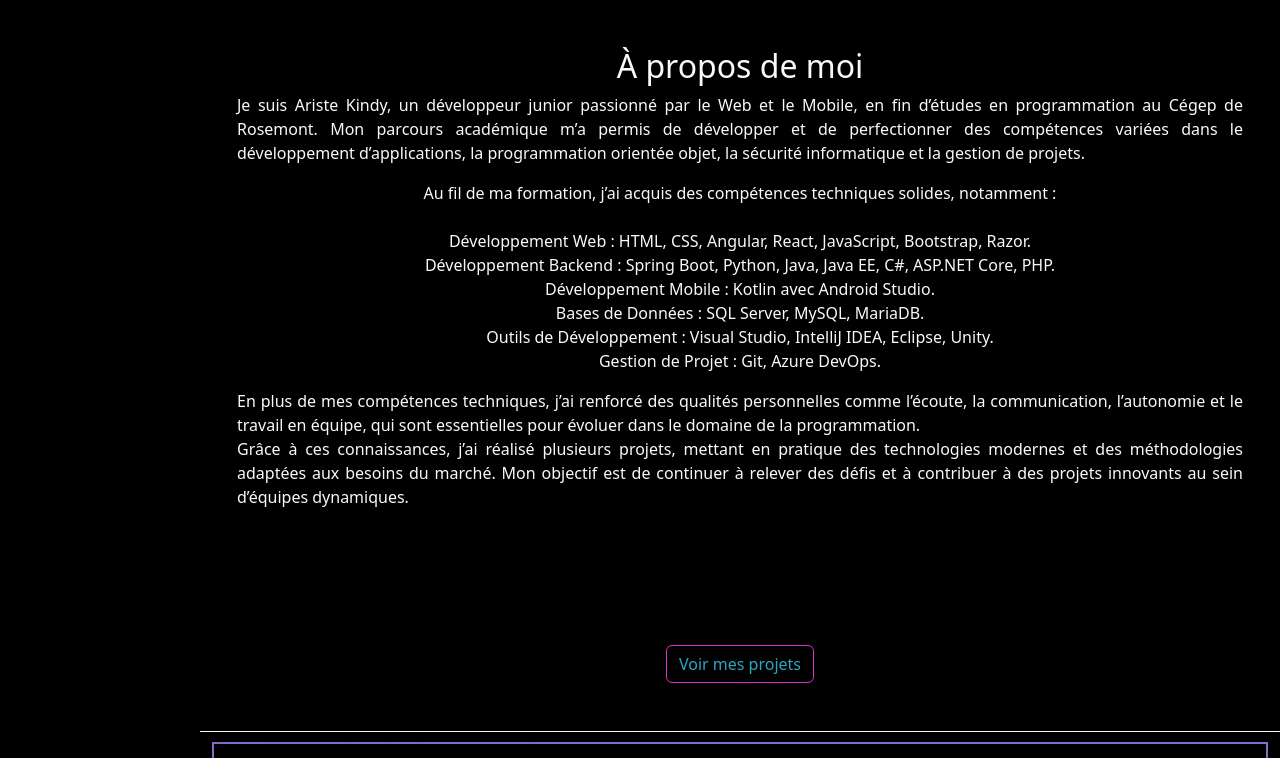
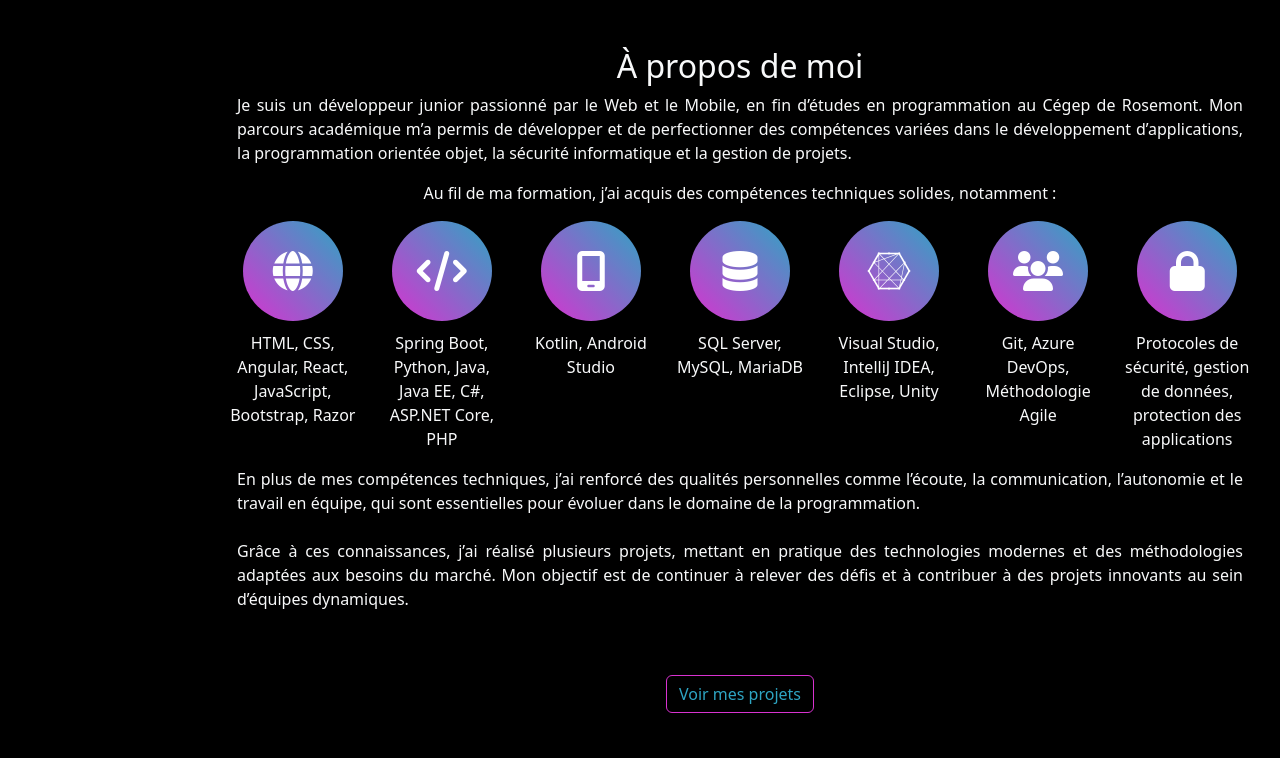
Before and after one commit to ardy286/ardy286.github.io, a plain HTML site: page index.html in a window 1280 px wide. Shown: the part 802-1560 px from the top of the page. Drawn offline with nearby package versions, Linux system fonts and the light colour scheme; a web font is replaced by a local one.

Commit message:
Une autre amélioration d'expérience utilisateur.

```diff
--- a/css/style.css
+++ b/css/style.css
@@ -113,6 +113,7 @@ section {
     background-color: black;
     padding-top: 10px;
 }
+
 .projects-container h2 {
     margin-bottom: 20px; /* Espace entre le titre et les cartes */
     text-align: center; /* Centre le texte */
@@ -124,6 +125,20 @@ section {
     margin-right: auto;
     padding-top: 0;
 }
+
+.icon-circle {
+    display: flex;
+    justify-content: center;
+    align-items: center;
+    width: 100px; /* Taille du cercle */
+    height: 100px; /* Taille du cercle */
+    border-radius: 50%; /* Rend le conteneur circulaire */
+    background: linear-gradient(45deg, #D832D0, #2EA5C3); /* Couleur de fond avec un dégradé */
+    color: white; /* Couleur des icônes */
+    margin: 0 auto 10px auto; /* Centre l'icône et ajoute un espace en bas */
+    box-shadow: 0 4px 6px rgba(0, 0, 0, 0.2); /* Optionnel : ajoute une ombre */
+}
+
 
 .modal-header button{
     background-color: #2EA5C3;
@@ -272,6 +287,14 @@ section {
         align-items: center;
         justify-content: center;
         transition: all 0.3s ease-in-out;
+    }
+
+
+}
+
+@media (max-width: 768px) {
+    .col-md-6 {
+        width: 50% !important; /* Force les colonnes à prendre 50% de la largeur */
     }
 }
 
--- a/index.html
+++ b/index.html
@@ -59,21 +59,58 @@
             <div class="container text-center text-light">
                 <h2>À propos de moi</h2>
                 <p class="justifier" style="margin-left: 25px;margin-right: 25px;">
-                    Je suis Ariste Kindy, un développeur junior passionné par le Web et le Mobile, en fin d’études en programmation au Cégep de Rosemont. Mon parcours académique m’a permis de développer et de perfectionner des compétences variées dans le développement d’applications, la programmation orientée objet, la sécurité informatique et la gestion de projets.
+                    Je suis un développeur junior passionné par le Web et le Mobile, en fin d’études en programmation au Cégep de Rosemont. Mon parcours académique m’a permis de développer et de perfectionner des compétences variées dans le développement d’applications, la programmation orientée objet, la sécurité informatique et la gestion de projets.
                 </p>
-                <p>Au fil de ma formation, j’ai acquis des compétences techniques solides, notamment :<br>
-                    <br>Développement Web : HTML, CSS, Angular, React, JavaScript, Bootstrap, Razor.
-                    <br>Développement Backend : Spring Boot, Python, Java, Java EE, C#, ASP.NET Core, PHP.
-                    <br>Développement Mobile : Kotlin avec Android Studio.
-                    <br>Bases de Données : SQL Server, MySQL, MariaDB.
-                    <br>Outils de Développement : Visual Studio, IntelliJ IDEA, Eclipse, Unity.
-                    <br>Gestion de Projet : Git, Azure DevOps.
-                </p>
+                <p>Au fil de ma formation, j’ai acquis des compétences techniques solides, notamment :</p>
+                <div class="row g-3 mx-2" style="justify-content: space-between; margin-left: 8px; margin-right: 8px;">
+                    <div class="col-md-6" style="width: 14%;">
+                        <div class="icon-circle">
+                            <i class="fa-solid fa-globe" style="font-size: 40px;"></i>
+                        </div>
+                        <p>HTML, CSS, Angular, React, JavaScript, Bootstrap, Razor</p>
+                    </div>
+                    <div class="col-md-6" style="width: 14%;">
+                        <div class="icon-circle">
+                            <i class="fa-solid fa-code" style="font-size: 40px;"></i>
+                        </div>
+                        <p>Spring Boot, Python, Java, Java EE, C#, ASP.NET Core, PHP</p>
+                    </div>
+                    <div class="col-md-6" style="width: 14%;">
+                        <div class="icon-circle">
+                            <i class="fa-solid fa-mobile-screen" style="font-size: 40px;"></i>
+                        </div>
+                        <p>Kotlin, Android Studio</p>
+                    </div>
+                    <div class="col-md-6" style="width: 14%;">
+                        <div class="icon-circle">
+                            <i class="fa-solid fa-database" style="font-size: 40px;"></i>
+                        </div>
+                        <p>SQL Server, MySQL, MariaDB</p>
+                    </div>
+                    <div class="col-md-6" style="width: 14%;">
+                        <div class="icon-circle">
+                            <i class="fa-brands fa-connectdevelop" style="font-size: 40px;"></i>
+                        </div>
+                        <p>Visual Studio, IntelliJ IDEA, Eclipse, Unity</p>
+                    </div>
+                    <div class="col-md-6" style="width: 14%;">
+                        <div class="icon-circle">
+                            <i class="fa-solid fa-users" style="font-size: 40px;"></i>
+                        </div>
+                        <p>Git, Azure DevOps, Méthodologie Agile</p>
+                    </div>
+                    <div class="col-md-6" style="width: 14%;">
+                        <div class="icon-circle">
+                            <i class="fa-solid fa-lock" style="font-size: 40px;"></i>
+                        </div>
+                        <p>Protocoles de sécurité, gestion de données, protection des applications</p>
+                    </div>
+                </div>
                 <p class="justifier"  style="margin-left: 25px;margin-right: 25px;">
-                    En plus de mes compétences techniques, j’ai renforcé des qualités personnelles comme l’écoute, la communication, l’autonomie et le travail en équipe, qui sont essentielles pour évoluer dans le domaine de la programmation.<br>
+                    En plus de mes compétences techniques, j’ai renforcé des qualités personnelles comme l’écoute, la communication, l’autonomie et le travail en équipe, qui sont essentielles pour évoluer dans le domaine de la programmation.<br><br>
                     Grâce à ces connaissances, j’ai réalisé plusieurs projets, mettant en pratique des technologies modernes et des méthodologies adaptées aux besoins du marché. Mon objectif est de continuer à relever des défis et à contribuer à des projets innovants au sein d’équipes dynamiques.
                 </p>
-                <br><br><br><br><br>
+                <br><br>
                 <a href="#projets" class="btn btn-outline-primary">Voir mes projets</a>
             </div>
         </section>
```
